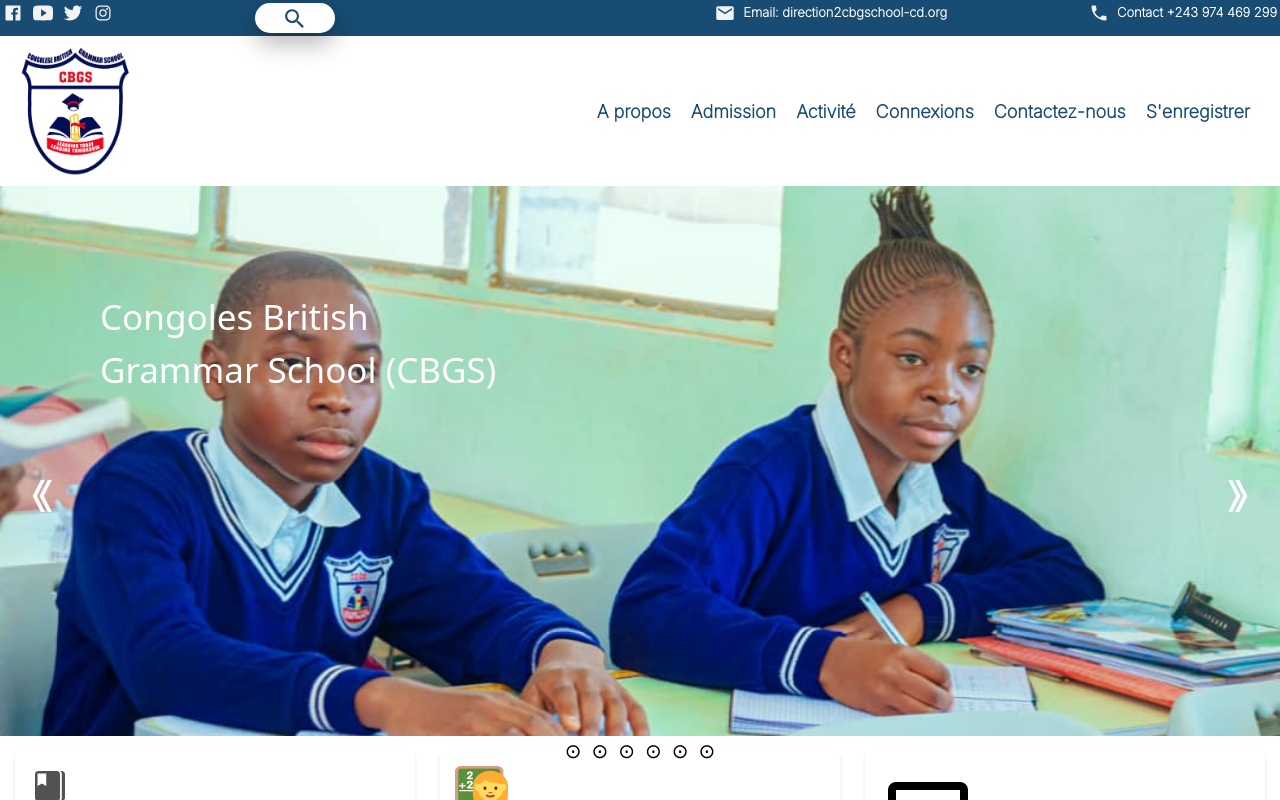
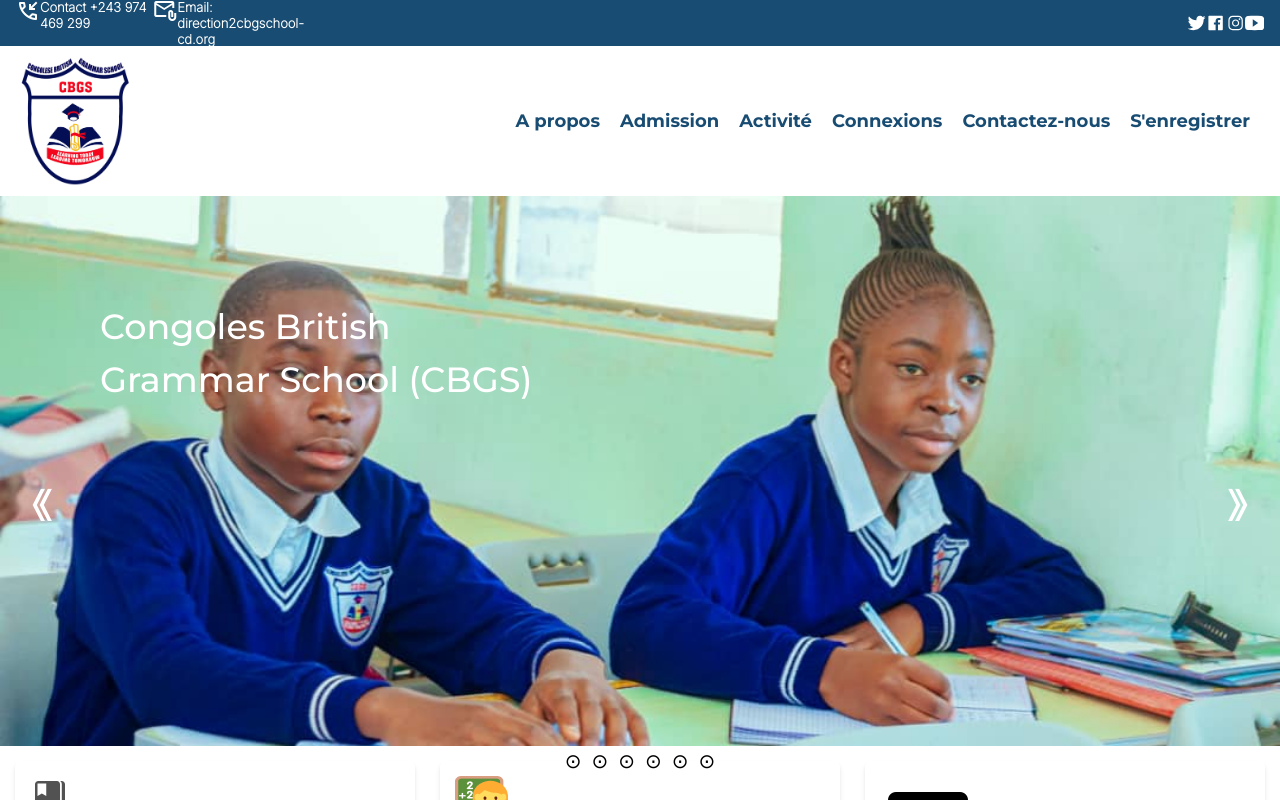
Before and after one commit to YannickZahinda/Congolese_British_Grammar_School_app, a React (Vite) app: page / in a window 1280 px wide. Shown: the top 800 px of the page. Built offline with nearby package versions, Linux system fonts and the light colour scheme.

Commit message:
Upper section

```diff
--- a/index.html
+++ b/index.html
@@ -1,6 +1,7 @@
 <!DOCTYPE html>
 <html lang="en">
   <head>
+    <link rel="stylesheet" href="https://fonts.googleapis.com/css2?family=Material+Symbols+Outlined:opsz,wght,FILL,GRAD@48,400,0,0" />
     <meta charset="UTF-8" />
     <link rel="icon" type="image/svg+xml" href="/vite.svg" />
     <meta name="viewport" content="width=device-width, initial-scale=1.0" />
--- a/src/components/UpperNav.css
+++ b/src/components/UpperNav.css
@@ -1,5 +1,5 @@
-@import url(https://fonts.googleapis.com/css?family=Open+Sans);
-@import url('https://fonts.googleapis.com/css2?family=Inter:wght@100&display=swap');
+/* @import url(https://fonts.googleapis.com/css?family=Open+Sans);
+@import url('https://fonts.googleapis.com/css2?family=Inter:wght@100&display=swap'); */
 
 .uppernav{
   display: flex;
--- a/src/components/UpperNav.jsx
+++ b/src/components/UpperNav.jsx
@@ -16,28 +16,26 @@ const UpperNav = () => {
 
   return (
     <>
-    <div className='uppernav'>
-        <div className='socialIcons'>
-          <ion-icon name="logo-facebook"></ion-icon>
-          <ion-icon name="logo-youtube"></ion-icon>
-          <ion-icon name="logo-twitter"></ion-icon>
-          <ion-icon name="logo-instagram"></ion-icon>
+    <div className='bg-[#184C72] text-white md:flex md:justify-between md:h-[46px]  text-xs items-center'>
+        <div className='flex w-[24%] justify-between ml-4'>
+        <div className='flex justify-center cursor-pointer'>
+            <i className="material-symbols-outlined text-bold">
+            phone_callback
+            </i>
+            <span className={smallScreen ? 'none' : 'block'}>Contact +243 974 469 299</span>
         </div>
-        <div className="wrap">
-            <div className="search">
-                <input type="text" className="searchTerm" placeholder="What are you looking for?" />
-                <button type="submit" className="searchButton">
-                    <ion-icon name="search"></ion-icon>
-                </button>
-            </div>
-        </div>
-        <div className='contact-icon'>
-            <ion-icon name="mail"></ion-icon>
+        <div className='flex justify-center cursor-pointer'>
+            <span className="material-symbols-outlined">
+            attach_email
+            </span>
             <span className={smallScreen ? 'none' : 'block'}>Email: direction2cbgschool-cd.org</span>
         </div>
-        <div className='contact-icon'>
-            <ion-icon name="call"></ion-icon>
-            <span className={smallScreen ? 'none' : 'block'}>Contact +243 974 469 299</span>
+        </div>
+        <div className='w-[6%] mr-4 flex justify-between'>
+        <ion-icon name="logo-twitter" className=' text-xs'/>
+          <ion-icon name="logo-facebook"/>
+          <ion-icon name="logo-instagram"></ion-icon>
+          <ion-icon name="logo-youtube"></ion-icon>
         </div>
     </div>
     </>
--- a/src/index.css
+++ b/src/index.css
@@ -1,9 +1,12 @@
-@import url("https://fonts.googleapis.com/css2?family=Poppins:wght@400;500;600;700;800;900&display=swap");
+@import url('https://fonts.googleapis.com/css2?family=Montserrat:wght@100;300;500;700;900&display=swap');
 
 @tailwind base;
 @tailwind components;
 @tailwind utilities;
 
+* {
+  font-family: 'Montserrat', sans-serif;
+}
 :root {
   --black-gradient: linear-gradient(
     144.39deg,
```
